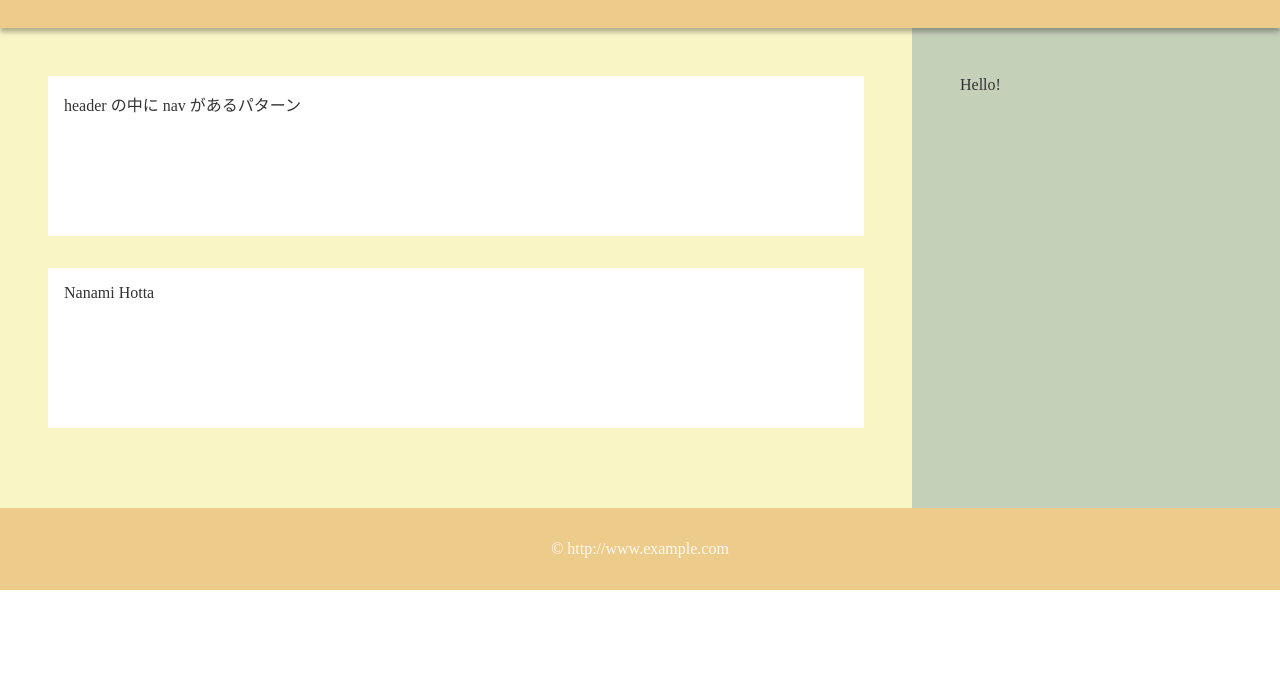
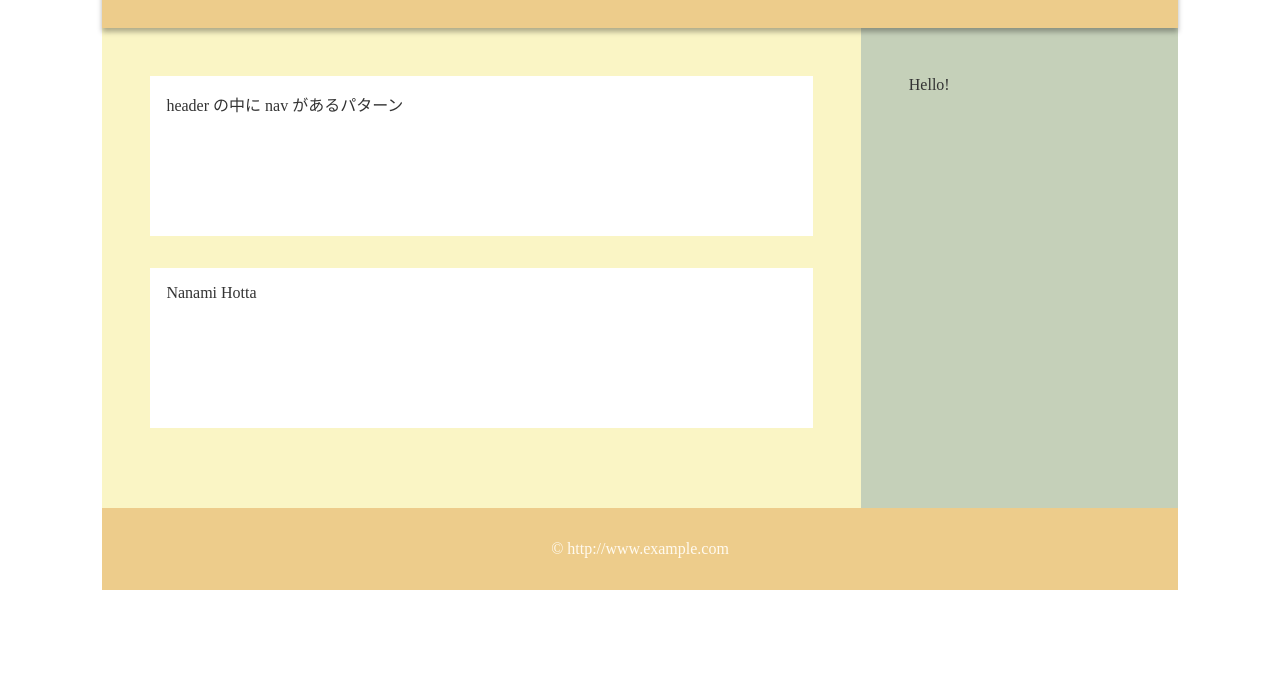
Before and after one commit to Nanami-Hotta/css_sample_06, a plain HTML site: page index.html in a window 1280 px wide. Shown: the part 100-800 px from the top of the page. Drawn offline with Linux system fonts and the light colour scheme.

Commit message:
Update style.css

```diff
--- a/style.css
+++ b/style.css
@@ -3,6 +3,12 @@
   padding: 0;
   list-style: none;
   text-decoration: none;
+}
+
+#container{
+  width: 84%;
+  max-width: 1280px;
+  margin: 0 auto;
 }
 
 header {
```
